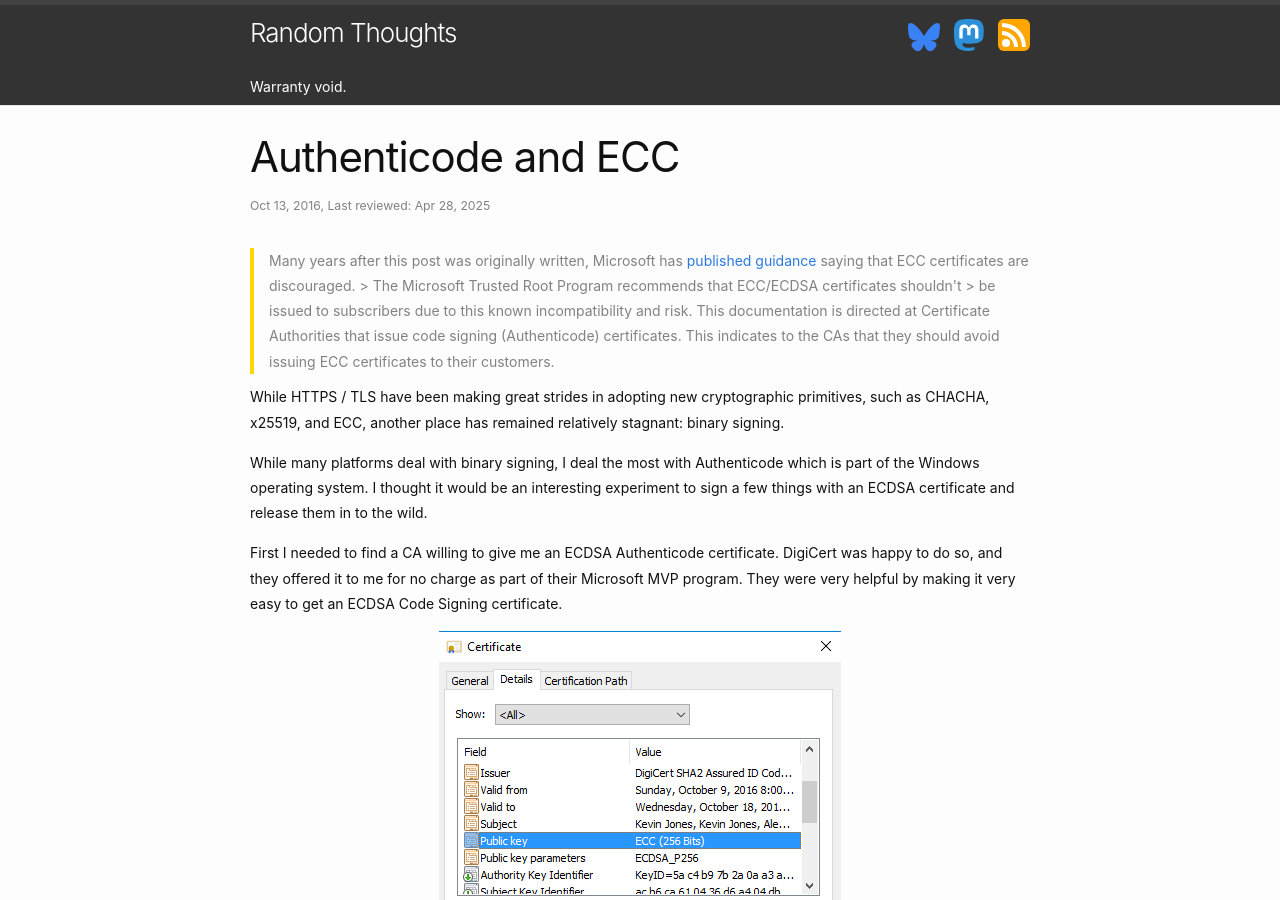
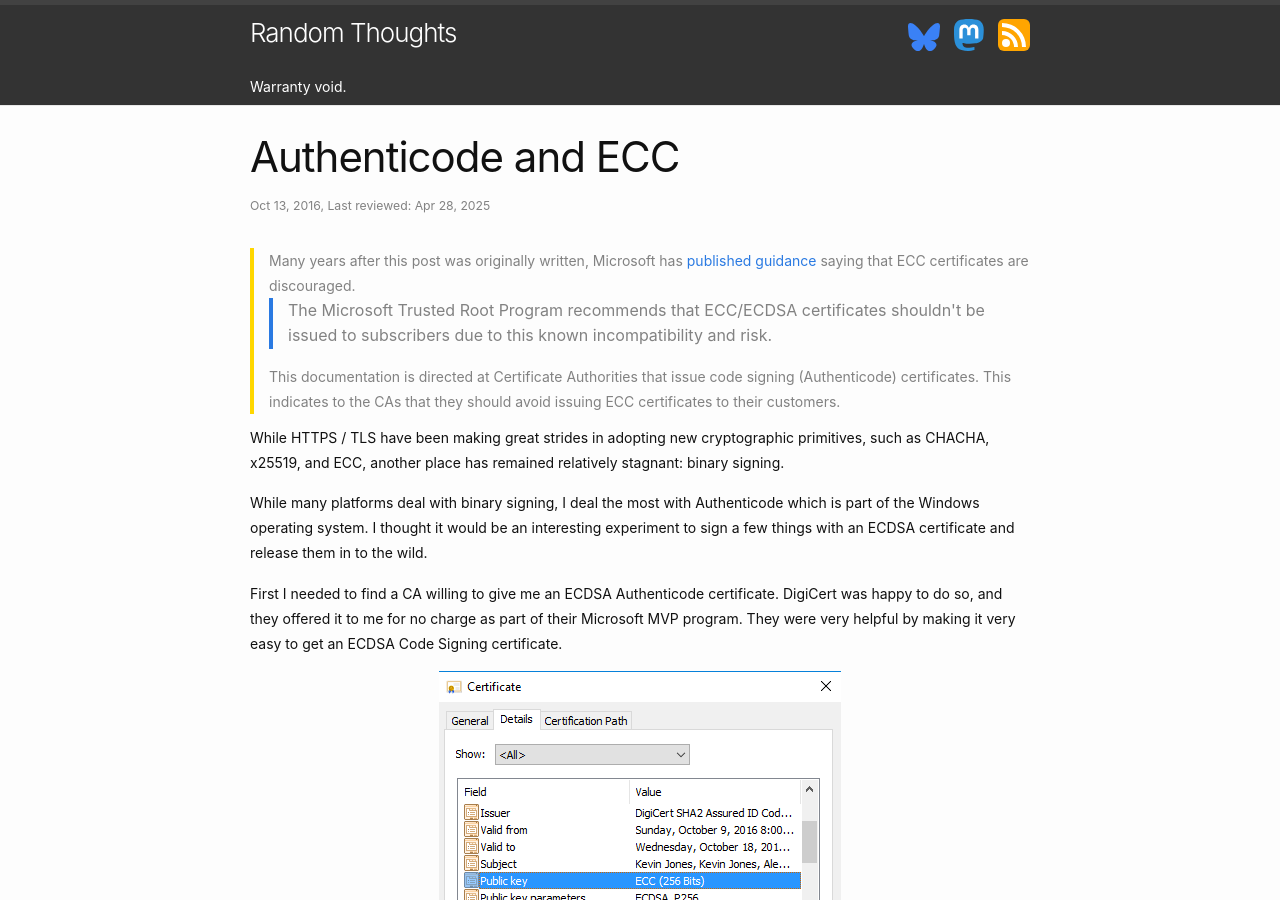
Before and after one commit to vcsjones/vcsjones.dev, a Jekyll site: the page built from _posts/2016-10-13-authenticode-and-ecc.md, in a window 1280 px wide and 900 px high. Built offline with Jekyll 4.4.1, drawn with Linux system fonts in a browser that asks for light colours.

Commit message:
Yet another another fix

```diff
--- a/_posts/2016-10-13-authenticode-and-ecc.md
+++ b/_posts/2016-10-13-authenticode-and-ecc.md
@@ -11,8 +11,10 @@
 <a href="https://learn.microsoft.com/en-us/security/trusted-root/program-requirements#b-signature-requirements" target="_blank">published guidance</a>
 saying that ECC certificates are discouraged.
 
-> The Microsoft Trusted Root Program recommends that ECC/ECDSA certificates shouldn't
-> be issued to subscribers due to this known incompatibility and risk.
+<blockquote>
+The Microsoft Trusted Root Program recommends that ECC/ECDSA certificates shouldn't
+be issued to subscribers due to this known incompatibility and risk.
+</blockquote>
 
 This documentation is directed at Certificate Authorities that issue code signing
 (Authenticode) certificates. This indicates to the CAs that they should avoid issuing
```
